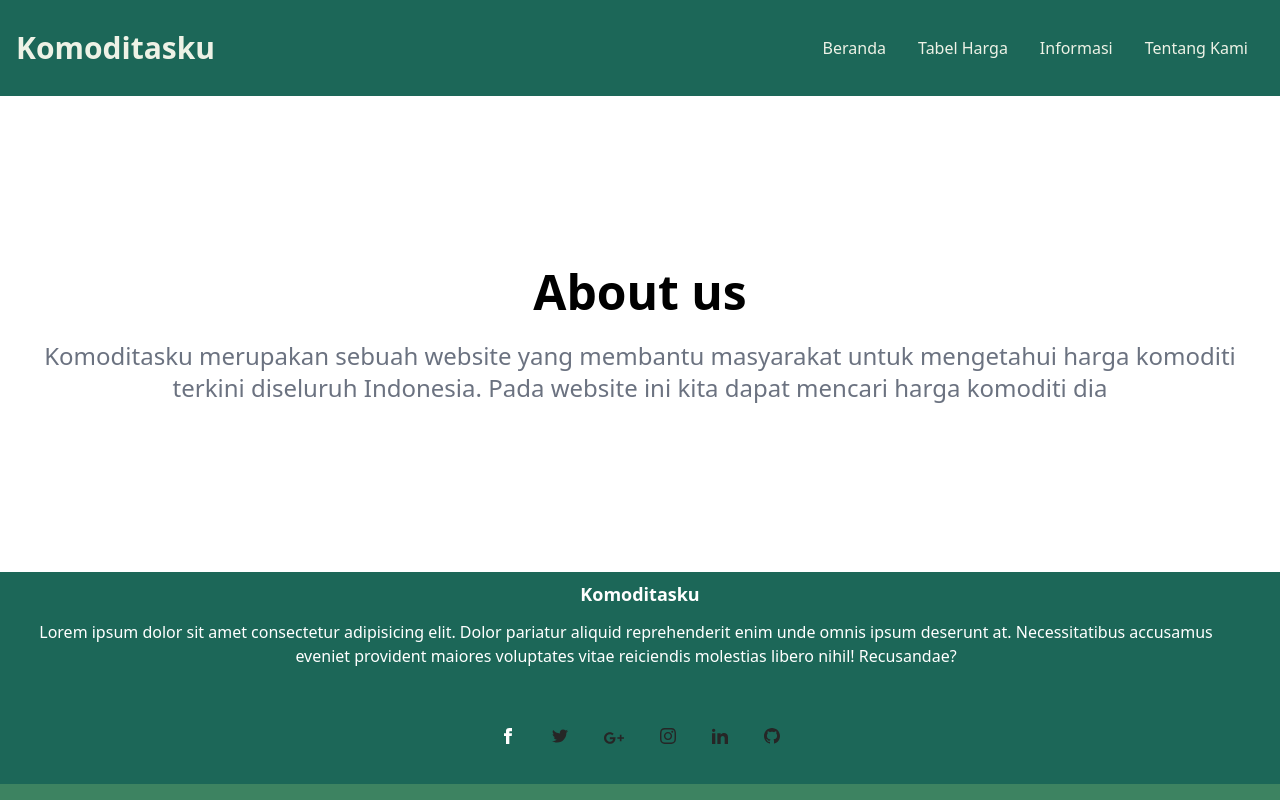
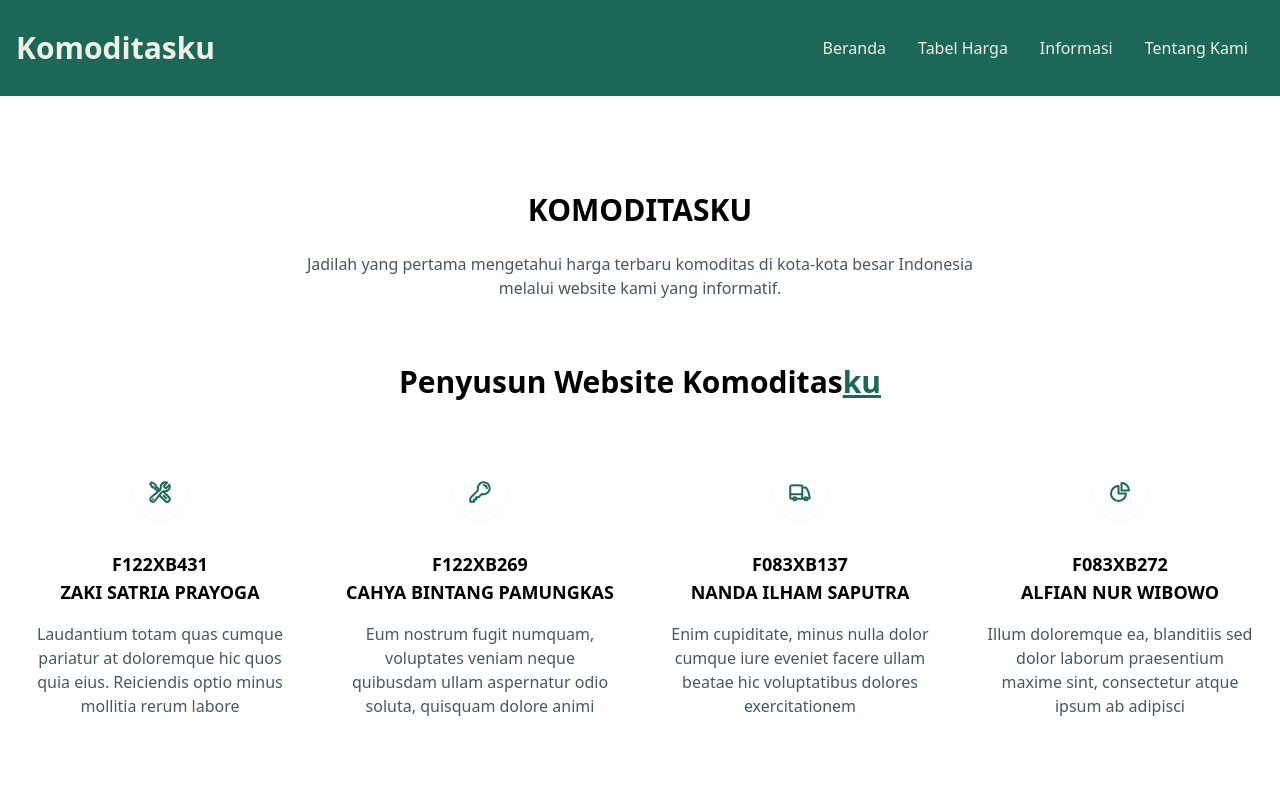
Before and after one commit to cahyabp/komoditasku, a React (Create React App) app: page /about-us in a window 1280 px wide. Shown: the top 800 px of the page. Built offline with nearby package versions, Linux system fonts and the light colour scheme.

Commit message:
update about us

```diff
--- a/src/pages/about-us.jsx
+++ b/src/pages/about-us.jsx
@@ -5,27 +5,143 @@ import React from "react";
 // };
 const AboutUs = () => {
   return (
-    <div name="about" className="my-36 w-full pt-7">
-      <div className="relative mx-auto max-w-[1240px]">
-        <div className="md:mx0 mx-5 text-center">
-          <h2
-            data-aos-offset="500"
-            data-aos="fade-up"
-            className="text-5xl font-bold"
-          >
-            About us
-          </h2>
-          <p
-            data-aos-offset="500"
-            data-aos="fade-right"
-            className="py-6 text-2xl text-gray-500"
-          >
-            Komoditasku merupakan sebuah website yang membantu masyarakat untuk
-            mengetahui harga komoditi terkini diseluruh Indonesia. Pada website
-            ini kita dapat mencari harga komoditi dia
-          </p>
+    <div class="container mx-auto my-24 md:px-6">
+      {/* <!-- Section: Design Block --> */}
+      <section class="mb-32 text-center">
+        <div class="flex justify-center">
+          <div class="max-w-[700px] text-center">
+            <h2 class="mb-6 text-center text-3xl font-bold">KOMODITASKU</h2>
+            <p class="mb-16 text-gray-600">
+              Jadilah yang pertama mengetahui harga terbaru komoditas di
+              kota-kota besar Indonesia melalui website kami yang informatif.
+            </p>
+          </div>
         </div>
-      </div>
+        <div class="flex justify-center">
+          <div class="max-w-[700px] pb-10 text-center">
+            <h2 class="mb-6 text-center text-3xl font-bold">
+              Penyusun Website Komoditas
+              <u class="dark:text-primary-400 text-primary">ku</u>
+            </h2>
+          </div>
+        </div>
+
+        <div class="grid gap-x-6 md:grid-cols-2 lg:grid-cols-4 lg:gap-x-12">
+          <div class="mb-12 lg:mb-0">
+            <div class="bg-primary-100 mb-6 inline-block rounded-full p-4 text-primary shadow-sm">
+              <svg
+                xmlns="http://www.w3.org/2000/svg"
+                fill="none"
+                viewBox="0 0 24 24"
+                stroke-width="2"
+                stroke="currentColor"
+                class="h-6 w-6"
+              >
+                <path
+                  stroke-linecap="round"
+                  stroke-linejoin="round"
+                  d="M11.42 15.17L17.25 21A2.652 2.652 0 0021 17.25l-5.877-5.877M11.42 15.17l2.496-3.03c.317-.384.74-.626 1.208-.766M11.42 15.17l-4.655 5.653a2.548 2.548 0 11-3.586-3.586l6.837-5.63m5.108-.233c.55-.164 1.163-.188 1.743-.14a4.5 4.5 0 004.486-6.336l-3.276 3.277a3.004 3.004 0 01-2.25-2.25l3.276-3.276a4.5 4.5 0 00-6.336 4.486c.091 1.076-.071 2.264-.904 2.95l-.102.085m-1.745 1.437L5.909 7.5H4.5L2.25 3.75l1.5-1.5L7.5 4.5v1.409l4.26 4.26m-1.745 1.437l1.745-1.437m6.615 8.206L15.75 15.75M4.867 19.125h.008v.008h-.008v-.008z"
+                />
+              </svg>
+            </div>
+            <h5 class="mb-4 text-lg font-bold uppercase">
+              F122XB431 <br />
+              Zaki Satria Prayoga
+            </h5>
+            <p class="text-gray-600">
+              Laudantium totam quas cumque pariatur at doloremque hic quos quia
+              eius. Reiciendis optio minus mollitia rerum labore
+            </p>
+          </div>
+
+          <div class="mb-12 lg:mb-0">
+            <div class="bg-primary-100 mb-6 inline-block rounded-full p-4 text-primary shadow-sm">
+              <svg
+                xmlns="http://www.w3.org/2000/svg"
+                fill="none"
+                viewBox="0 0 24 24"
+                stroke-width="2"
+                stroke="currentColor"
+                class="h-6 w-6"
+              >
+                <path
+                  stroke-linecap="round"
+                  stroke-linejoin="round"
+                  d="M15.75 5.25a3 3 0 013 3m3 0a6 6 0 01-7.029 5.912c-.563-.097-1.159.026-1.563.43L10.5 17.25H8.25v2.25H6v2.25H2.25v-2.818c0-.597.237-1.17.659-1.591l6.499-6.499c.404-.404.527-1 .43-1.563A6 6 0 1121.75 8.25z"
+                />
+              </svg>
+            </div>
+            <h5 class="mb-4 text-lg font-bold uppercase">
+              F122XB269 <br />
+              Cahya Bintang Pamungkas
+            </h5>
+            <p class="text-gray-600">
+              Eum nostrum fugit numquam, voluptates veniam neque quibusdam ullam
+              aspernatur odio soluta, quisquam dolore animi
+            </p>
+          </div>
+
+          <div class="mb-12 md:mb-0">
+            <div class="bg-primary-100 mb-6 inline-block rounded-full p-4 text-primary shadow-sm">
+              <svg
+                xmlns="http://www.w3.org/2000/svg"
+                fill="none"
+                viewBox="0 0 24 24"
+                stroke-width="2"
+                stroke="currentColor"
+                class="h-6 w-6"
+              >
+                <path
+                  stroke-linecap="round"
+                  stroke-linejoin="round"
+                  d="M8.25 18.75a1.5 1.5 0 01-3 0m3 0a1.5 1.5 0 00-3 0m3 0h6m-9 0H3.375a1.125 1.125 0 01-1.125-1.125V14.25m17.25 4.5a1.5 1.5 0 01-3 0m3 0a1.5 1.5 0 00-3 0m3 0h1.125c.621 0 1.129-.504 1.09-1.124a17.902 17.902 0 00-3.213-9.193 2.056 2.056 0 00-1.58-.86H14.25M16.5 18.75h-2.25m0-11.177v-.958c0-.568-.422-1.048-.987-1.106a48.554 48.554 0 00-10.026 0 1.106 1.106 0 00-.987 1.106v7.635m12-6.677v6.677m0 4.5v-4.5m0 0h-12"
+                />
+              </svg>
+            </div>
+            <h5 class="mb-4 text-lg font-bold uppercase">
+              F083XB137 <br />
+              Nanda Ilham Saputra
+            </h5>
+            <p class="text-gray-600">
+              Enim cupiditate, minus nulla dolor cumque iure eveniet facere
+              ullam beatae hic voluptatibus dolores exercitationem
+            </p>
+          </div>
+
+          <div class="mb-12 md:mb-0">
+            <div class="bg-primary-100 mb-6 inline-block rounded-full p-4 text-primary shadow-sm">
+              <svg
+                xmlns="http://www.w3.org/2000/svg"
+                fill="none"
+                viewBox="0 0 24 24"
+                stroke-width="2"
+                stroke="currentColor"
+                class="h-6 w-6"
+              >
+                <path
+                  stroke-linecap="round"
+                  stroke-linejoin="round"
+                  d="M10.5 6a7.5 7.5 0 107.5 7.5h-7.5V6z"
+                />
+                <path
+                  stroke-linecap="round"
+                  stroke-linejoin="round"
+                  d="M13.5 10.5H21A7.5 7.5 0 0013.5 3v7.5z"
+                />
+              </svg>
+            </div>
+            <h5 class="mb-4 text-lg font-bold uppercase">
+              F083XB272 <br />
+              Alfian Nur Wibowo
+            </h5>
+            <p class="text-gray-600">
+              Illum doloremque ea, blanditiis sed dolor laborum praesentium
+              maxime sint, consectetur atque ipsum ab adipisci
+            </p>
+          </div>
+        </div>
+      </section>
+      {/* <!-- Section: Design Block --> */}
     </div>
   );
 };
```
